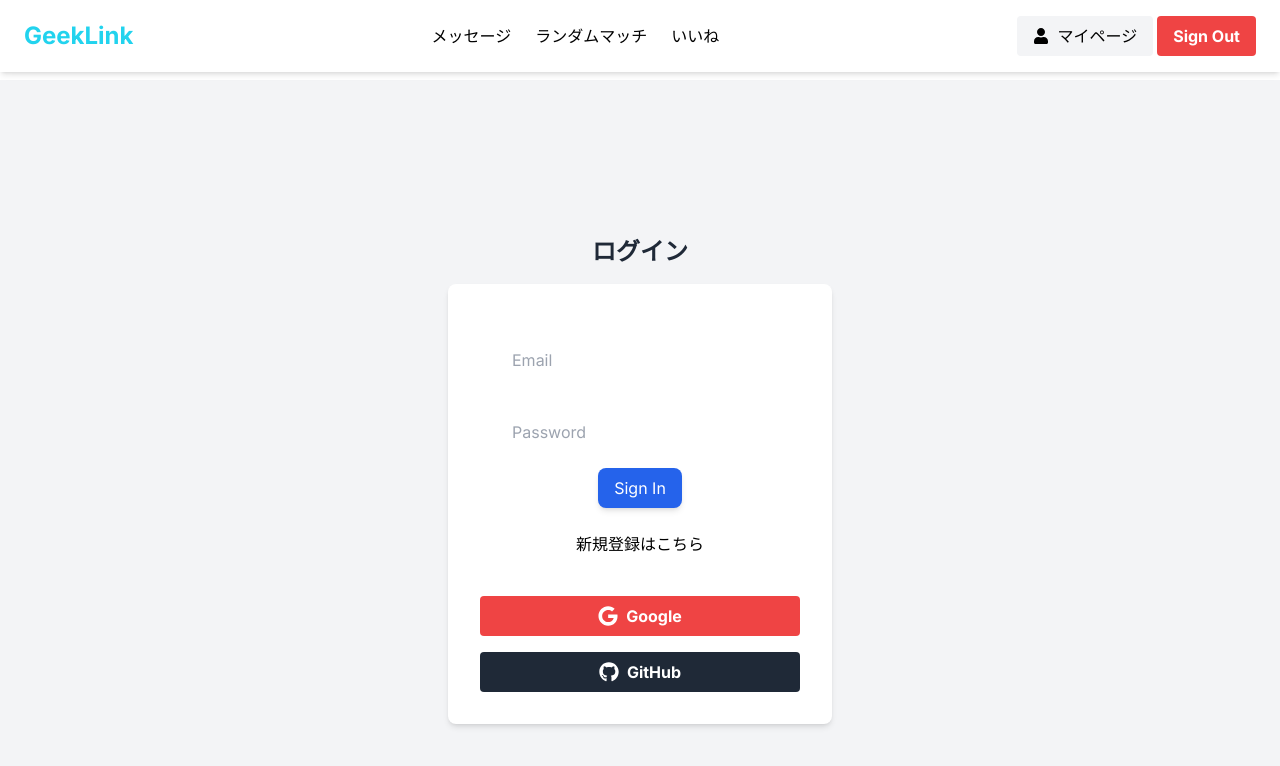
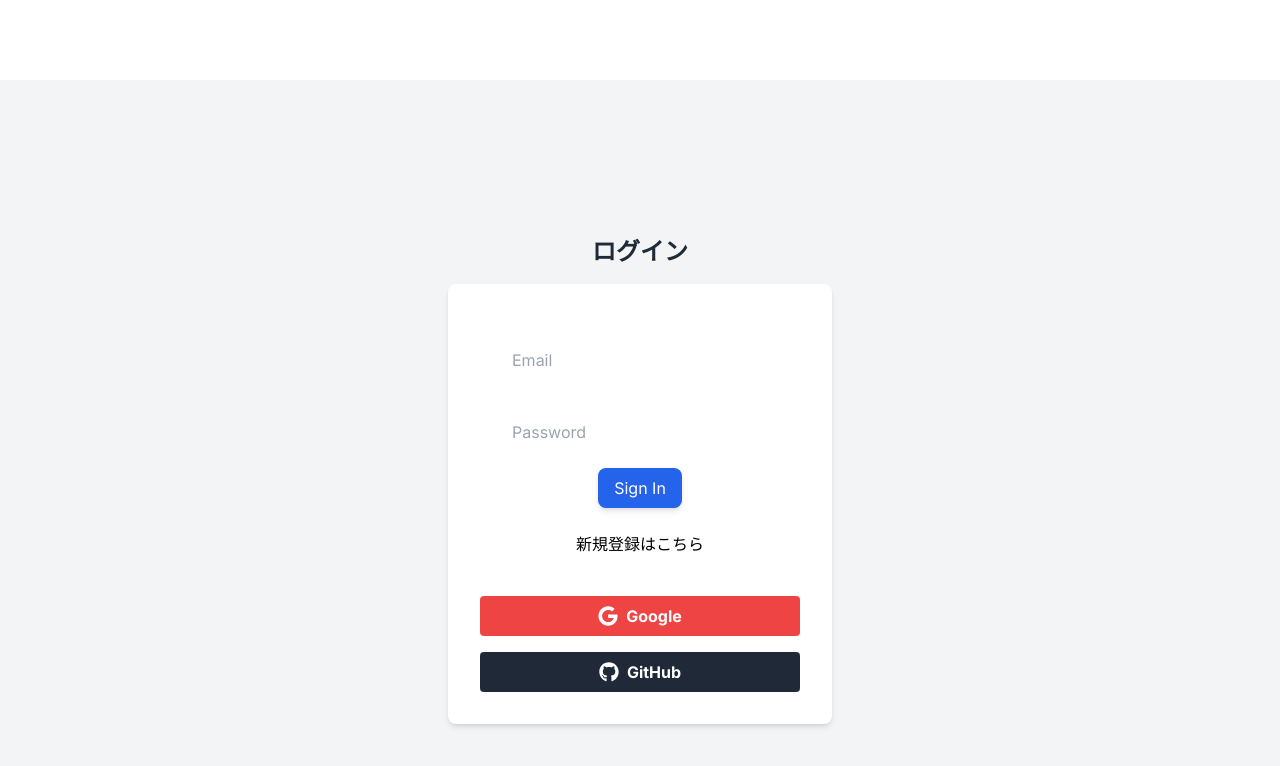
Before and after one commit to kou7306/GeekLink_frontend, a Next.js app: page /login in a window 1280 px wide. Shown: the top 766 px of the page. Built offline with nearby package versions, Linux system fonts and the light colour scheme; no server answers.

Commit message:
ログイン画面でヘッダーを非表示

```diff
--- a/src/app/layout.tsx
+++ b/src/app/layout.tsx
@@ -3,6 +3,8 @@ import { Inter } from "next/font/google";
 import "./globals.css";
 import { Toaster } from "react-hot-toast";
 import Header from "./Header";
+import { getUuidFromCookie } from "@/actions/users";
+import { getUser } from "@/lib/auth";
 
 const inter = Inter({ subsets: ["latin"] });
 
@@ -10,15 +12,16 @@ export const metadata: Metadata = {
   title: "Giiku5",
 };
 
-export default function RootLayout({
+export default async function RootLayout({
   children,
 }: Readonly<{
   children: React.ReactNode;
 }>) {
+  const user = await getUser();
   return (
     <html lang="ja">
       <body className={inter.className}>
-        <Header />
+        {user != null && <Header />}
         <main className="my-20">{children}</main>
 
         <Toaster />
```
